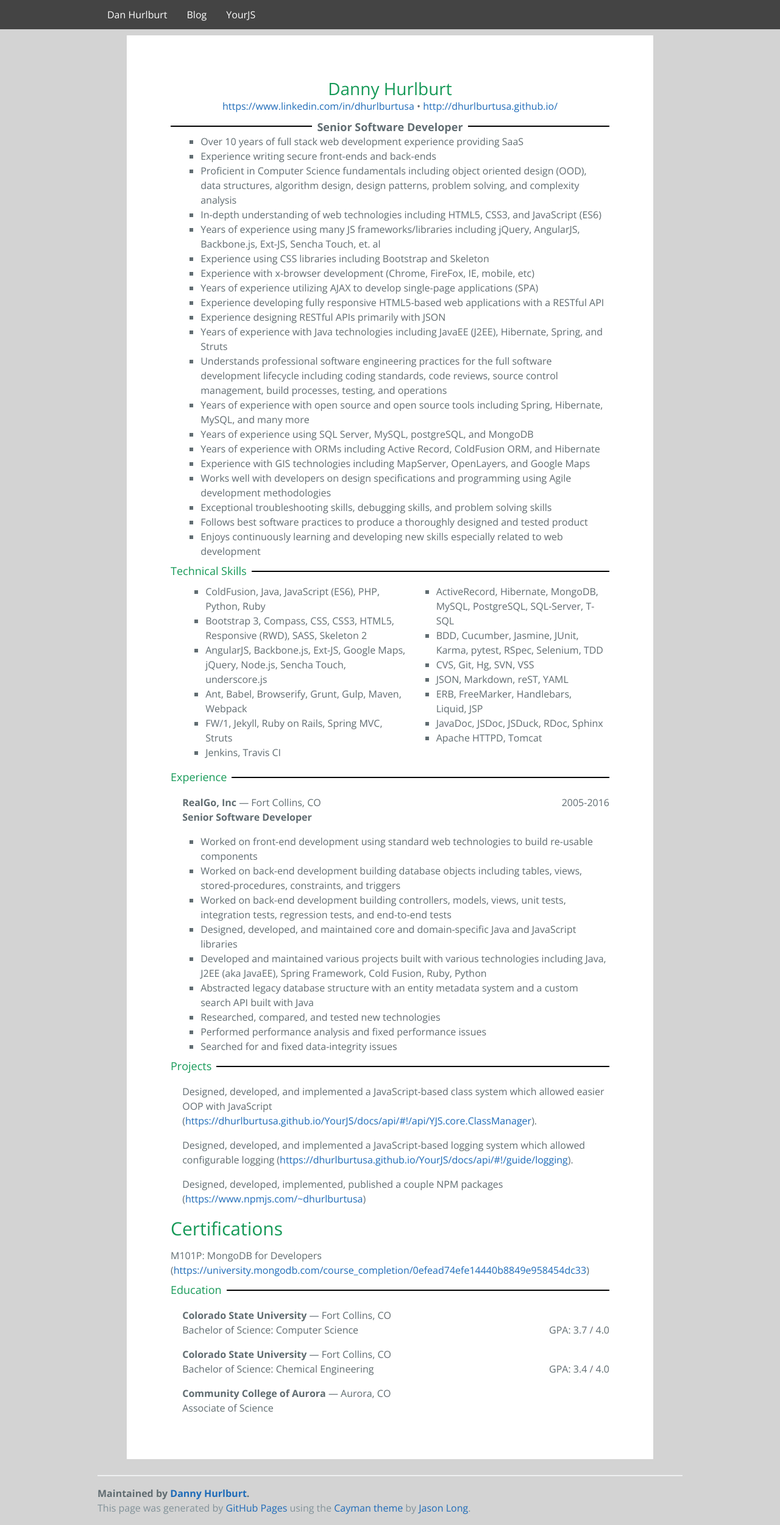
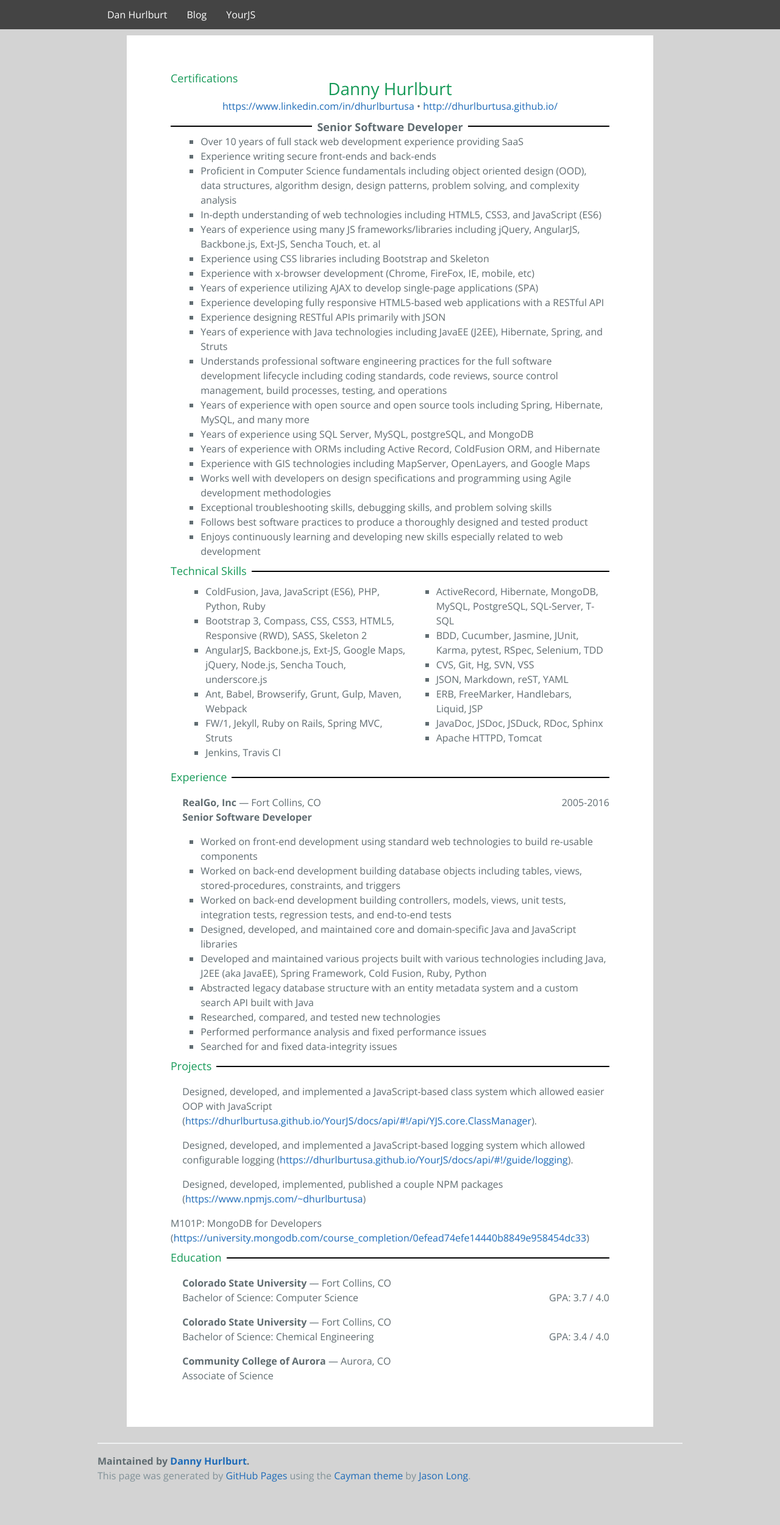
Before and after one commit to dhurlburtusa/dhurlburtusa.github.io, a Jekyll site: the page built from resume/index.html, in a window 1280 px wide. Shown: the whole page at 61% size. Built offline with Jekyll 4.4.1, drawn with Linux system fonts in a browser that asks for light colours; after the commit the page ends 2448 px from its top, so only the background shows below that.

Commit message:
Fix Certifications Header Style

```diff
--- a/resume/index.html
+++ b/resume/index.html
@@ -46,7 +46,8 @@ doc:
           .Resume-tech h2,
           .Resume-proj h2,
           .Resume-expe h2,
-          .Resume-educ h2 { position: absolute; top: -11px; left: 0; margin: 0; padding-right: 8px; background: white !important; font-size: 18px; }
+          .Resume-educ h2,
+          .Resume-cert h2 { position: absolute; top: -11px; left: 0; margin: 0; padding-right: 8px; background: white !important; font-size: 18px; }
 
           .Resume-job ul,
           .Resume-tech ul,
```
